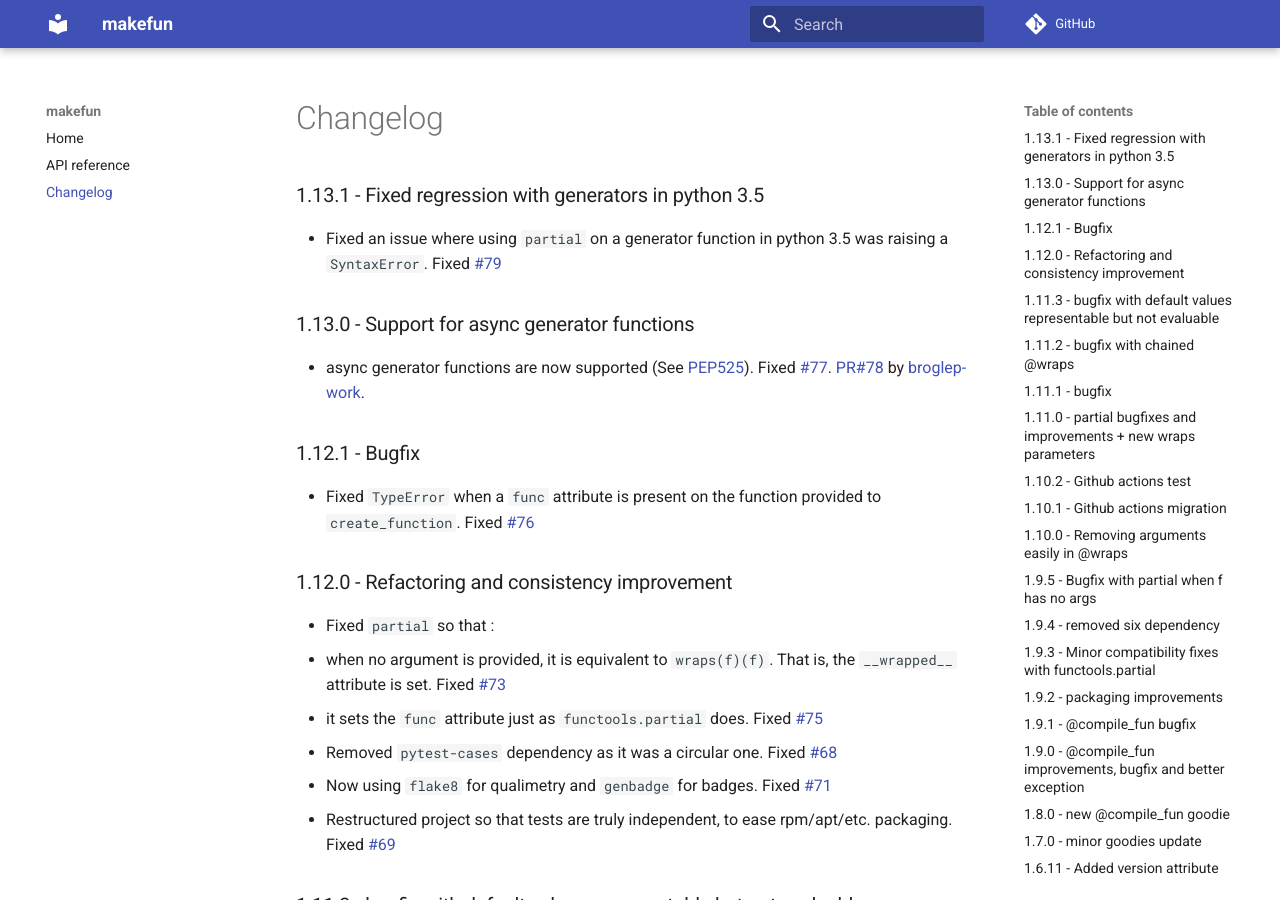
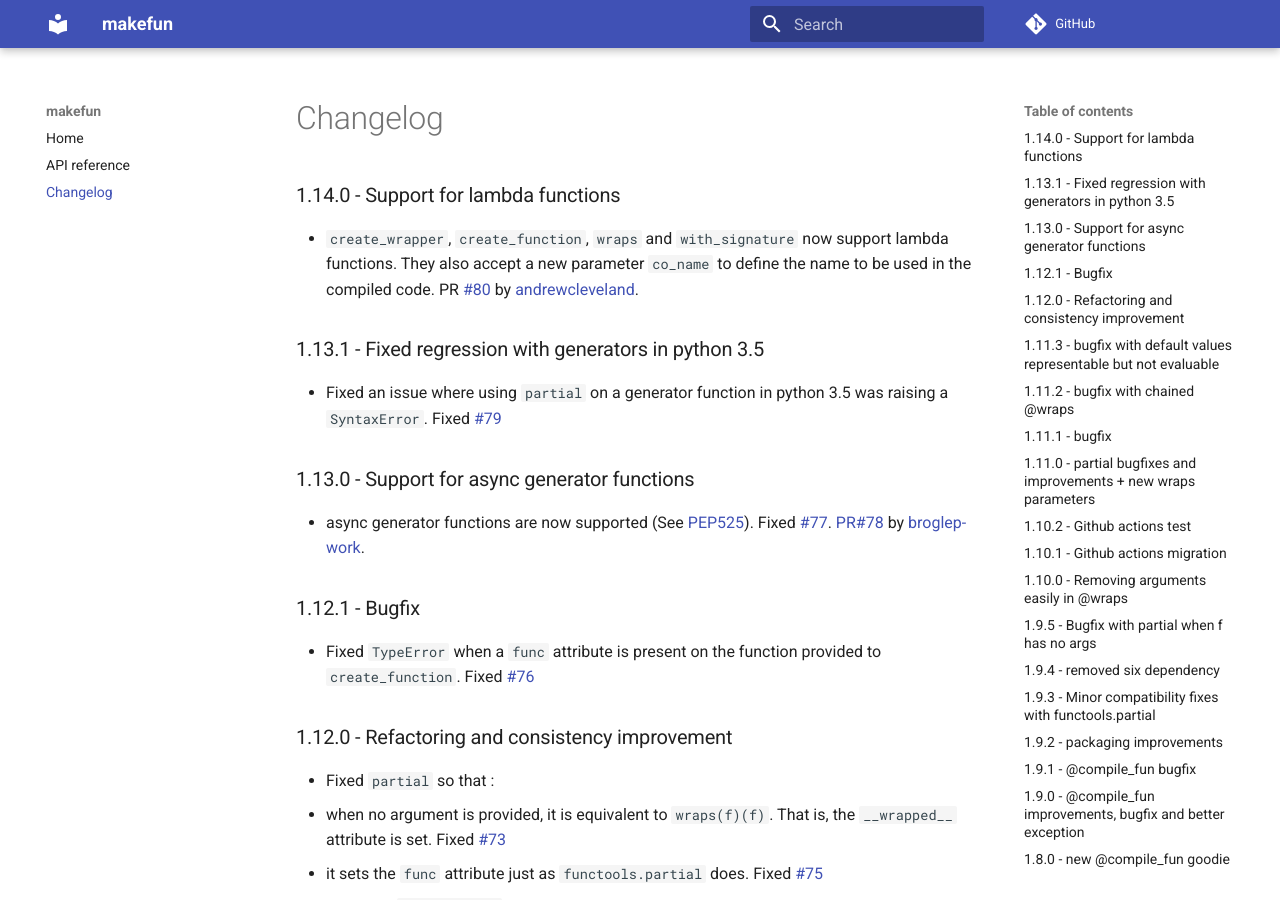
Before and after one commit to smarie/python-makefun, an MkDocs documentation site: the page built from docs/changelog.md, in a window 1280 px wide and 900 px high. Built offline with MkDocs 1.6.1 and Material for MkDocs 9.7.7, drawn with Linux system fonts in a browser that asks for light colours; comment, search, counter and statistics services are not loaded.

Commit message:
1.14.0 changelog

```diff
--- a/docs/changelog.md
+++ b/docs/changelog.md
@@ -1,4 +1,8 @@
 # Changelog
+
+### 1.14.0 - Support for lambda functions
+
+ - `create_wrapper`, `create_function`, `wraps` and `with_signature` now support lambda functions. They also accept a new parameter `co_name` to define the name to be used in the compiled code. PR [#80](https://github.com/smarie/python-makefun/pull/80) by [andrewcleveland](https://github.com/andrewcleveland).
 
 ### 1.13.1 - Fixed regression with generators in python 3.5
 
```
